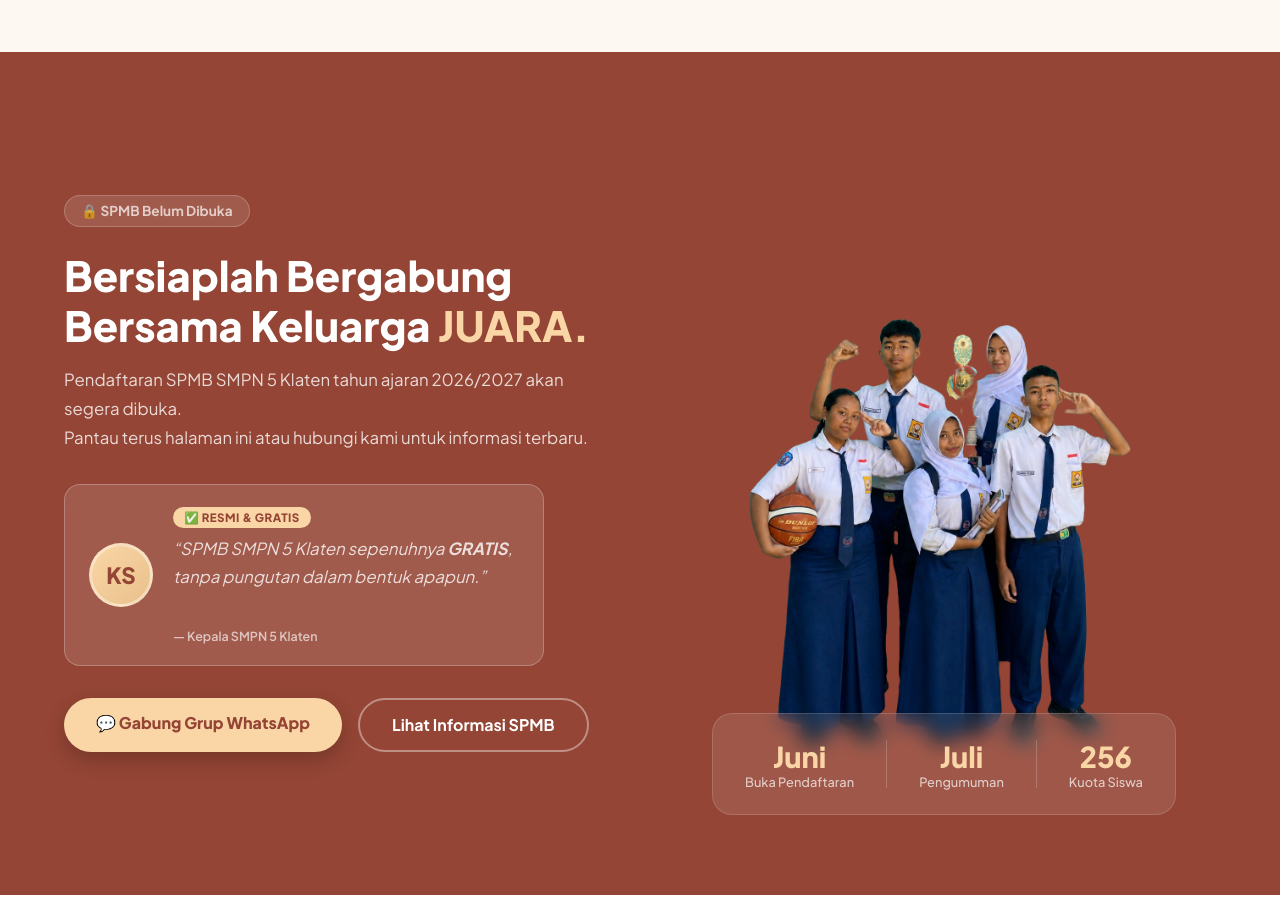
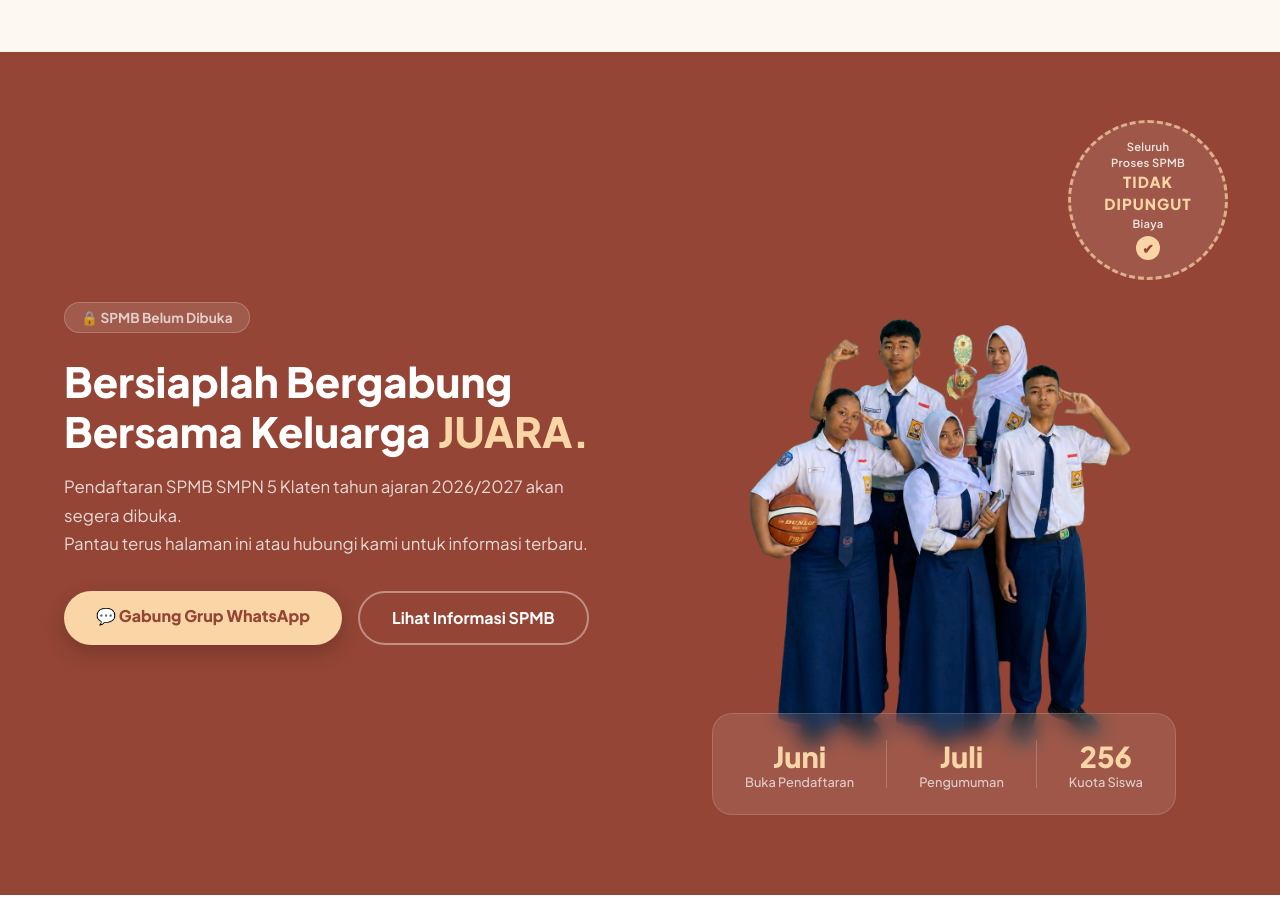
Before and after one commit to Santosa-Dev1507/website-smpn5-klaten, a Next.js app: page / in a window 1280 px wide. Shown: the part 6140-7057 px from the top of the page. Built offline with nearby package versions, Linux system fonts and the light colour scheme.

Commit message:
feat: replace quote card with circular gratis stamp in SPMB decor corner

```diff
--- a/app/page.module.css
+++ b/app/page.module.css
@@ -324,38 +324,59 @@
 }
 
 /* ===== PPDB CTA ===== */
-/* ===== SPMB GRATIS QUOTE CARD ===== */
-.spmbGratisCard {
-  display: flex; align-items: center; gap: 1.25rem;
-  background: rgba(255,255,255,0.12); backdrop-filter: blur(10px);
-  border: 1px solid rgba(255,255,255,0.25);
-  border-radius: 16px; padding: 1.25rem 1.5rem;
-  margin-bottom: 2rem; max-width: 480px;
+/* ===== SPMB GRATIS STAMP (circular) ===== */
+.ppdbDecor {
+  position: relative;
+  display: flex;
+  flex-direction: column;
+  align-items: center;
+  gap: 1rem;
 }
-.spmbGratisAvatar {
-  width: 64px; height: 64px; border-radius: 50%; flex-shrink: 0;
-  background: linear-gradient(135deg, #FAD6A6, #e8c08c);
-  border: 3px solid rgba(255,255,255,0.4);
-  display: flex; align-items: center; justify-content: center;
-  font-size: 1.4rem; font-weight: 900; color: #944535;
-  overflow: hidden;
+.gratisStamp {
+  width: 160px;
+  height: 160px;
+  border-radius: 50%;
+  border: 3px dashed rgba(250,214,166,0.7);
+  background: rgba(255,255,255,0.10);
+  backdrop-filter: blur(4px);
+  display: flex;
+  flex-direction: column;
+  align-items: center;
+  justify-content: center;
+  gap: 2px;
+  position: absolute;
+  top: -12px;
+  right: -12px;
+  z-index: 4;
+  padding: 1rem;
+  text-align: center;
 }
-.spmbGratisAvatar img {
-  width: 100%; height: 100%; object-fit: cover; border-radius: 50%;
+.gratisStamp span {
+  display: block;
+  font-size: 0.7rem;
+  color: rgba(255,255,255,0.85);
+  font-weight: 600;
+  letter-spacing: 0.3px;
+  line-height: 1.3;
 }
-.spmbGratisBody {}
-.spmbGratisBadge {
-  display: inline-block; background: #FAD6A6; color: #944535;
-  font-size: 0.72rem; font-weight: 800; padding: 0.2rem 0.7rem;
-  border-radius: 50px; margin-bottom: 0.4rem; letter-spacing: 0.5px;
-  text-transform: uppercase;
+.gratisStampMain {
+  font-size: 0.95rem !important;
+  font-weight: 900 !important;
+  color: #FAD6A6 !important;
+  letter-spacing: 1px !important;
 }
-.spmbGratisBody p {
-  font-size: 0.88rem; color: rgba(255,255,255,0.95);
-  line-height: 1.5; margin: 0 0 0.35rem; font-style: italic;
-}
-.spmbGratisBody span {
-  font-size: 0.78rem; color: rgba(255,255,255,0.65); font-weight: 600;
+.gratisStampIcon {
+  margin-top: 4px;
+  width: 24px;
+  height: 24px;
+  border-radius: 50%;
+  background: #FAD6A6;
+  color: #944535;
+  font-size: 0.85rem;
+  font-weight: 900;
+  display: flex;
+  align-items: center;
+  justify-content: center;
 }
 
 .ppdb { background: var(--primary); padding: 5rem 5%; overflow: hidden; }
--- a/app/page.tsx
+++ b/app/page.tsx
@@ -288,15 +288,6 @@
                   Pendaftaran SPMB SMPN 5 Klaten tahun ajaran 2026/2027 akan segera dibuka.<br />
                   Pantau terus halaman ini atau hubungi kami untuk informasi terbaru.
                 </p>
-                {/* ── GRATIS CARD ── */}
-                <div className={styles.spmbGratisCard}>
-                  <div className={styles.spmbGratisAvatar}>KS</div>
-                  <div className={styles.spmbGratisBody}>
-                    <div className={styles.spmbGratisBadge}>✅ Resmi &amp; Gratis</div>
-                    <p>&ldquo;SPMB SMPN 5 Klaten sepenuhnya <strong>GRATIS</strong>, tanpa pungutan dalam bentuk apapun.&rdquo;</p>
-                    <span>— Kepala SMPN 5 Klaten</span>
-                  </div>
-                </div>
                 <div className={styles.ppdbActions}>
                   <a href="https://chat.whatsapp.com/CQbZAGUZmb22MOKr4LnWmz?mlu=2&s=em&p=a" target="_blank" rel="noopener noreferrer" className={styles.btnPpdbPrimary}>💬 Gabung Grup WhatsApp</a>
                   <a href="/spmb" className={styles.btnPpdbSecondary}>Lihat Informasi SPMB</a>
@@ -306,6 +297,15 @@
 
           </div>
           <div className={styles.ppdbDecor}>
+            {/* ── CIRCULAR STAMP ── */}
+            <div className={styles.gratisStamp}>
+              <span>Seluruh</span>
+              <span>Proses SPMB</span>
+              <span className={styles.gratisStampMain}>TIDAK</span>
+              <span className={styles.gratisStampMain}>DIPUNGUT</span>
+              <span>Biaya</span>
+              <div className={styles.gratisStampIcon}>✔</div>
+            </div>
             <div className={styles.ppdbImageWrapper}>
               <img src="/foto-spmb.webp" alt="Siswa Berprestasi" className={styles.ppdbImage} />
             </div>
```
